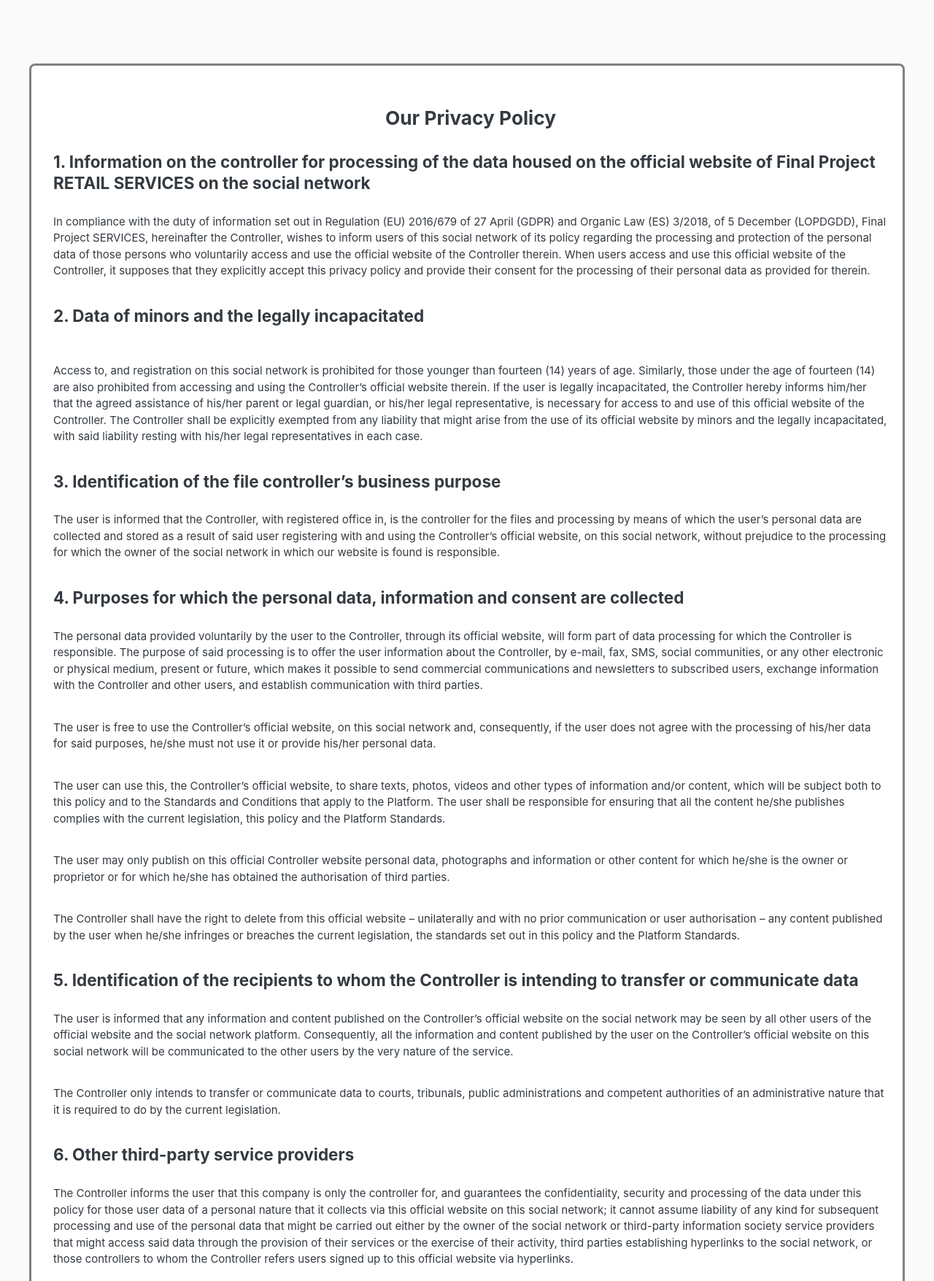
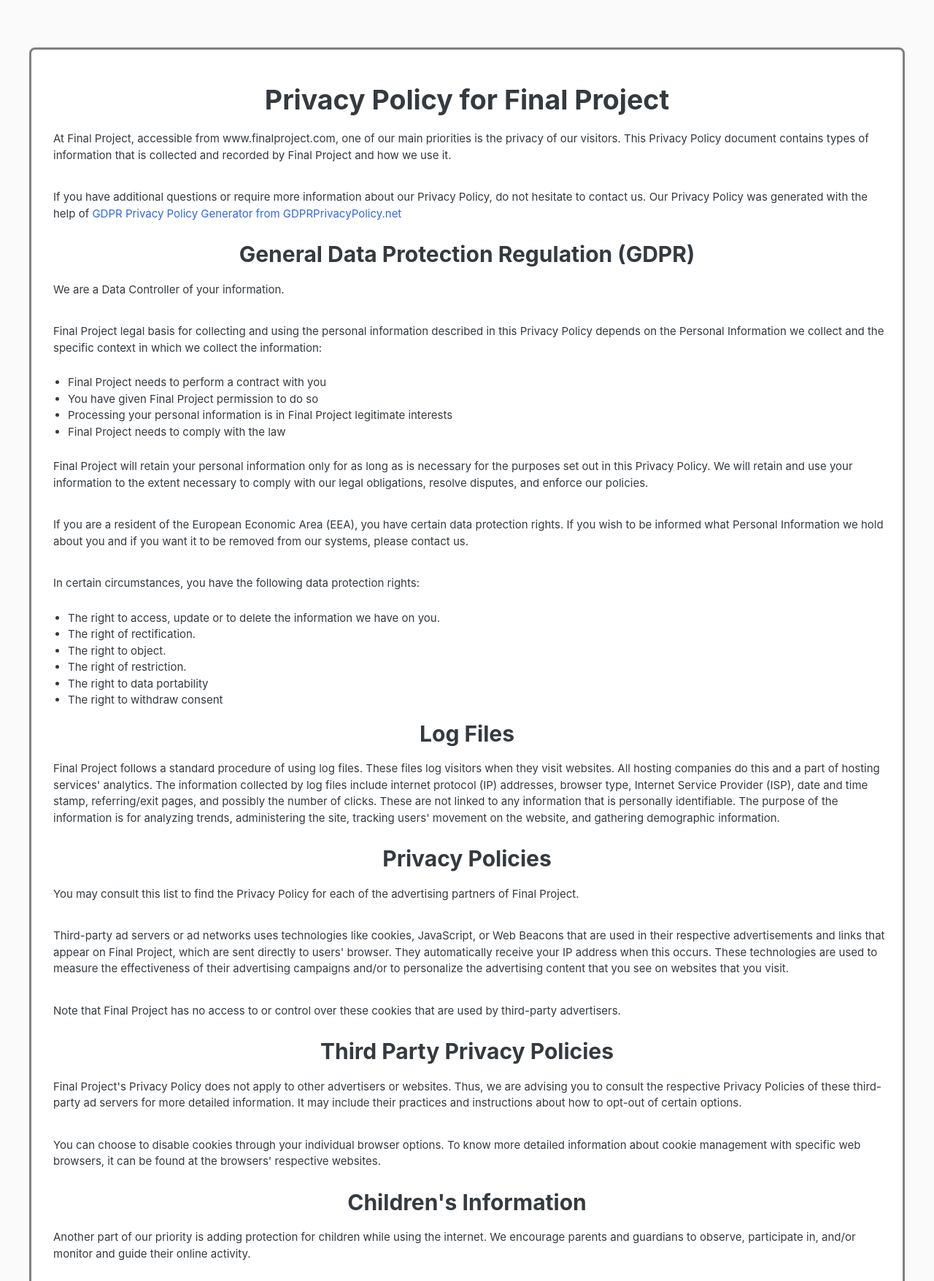
Before and after one commit to angelangelov82/ECommerceFullstack, a Django app: page /privacy/privacy_policy/ in a window 1280 px wide. Shown: the part 119-1874 px from the top of the page at 73% size. Run offline with Django 3.2, Linux system fonts and the light colour scheme; data that the repository does not hold is empty; some libraries are stand-ins or nearby versions; some web fonts are replaced.

Commit message:
final adjustments

```diff
--- a/templates/accounts/login.html
+++ b/templates/accounts/login.html
@@ -4,7 +4,7 @@
 
 <!-- ========================= SECTION CONTENT ========================= -->
 
-<section class="section-conten padding-y " style="min-height:78vh">
+<section class="section-conten padding-y mt-5" style="min-height:73.3vh">
 	{% include 'includes/alerts.html' %}
 <!-- ============================ COMPONENT LOGIN   ================================= -->
 {% if request.GET.command == 'verification' %}
@@ -19,7 +19,7 @@
 	<div class="card mx-auto" style="max-width: 400px; margin-top:50px;">
 
       <div class="card-body">
-      <h4 class="card-title mb-2">Sign in</h4>
+      <h4 class="card-title mb-4">Sign in</h4>
       <form class="" action="{% url 'login' %}" method="POST">
 				{% csrf_token %}
 
@@ -40,7 +40,7 @@
       </div> <!-- card-body.// -->
     </div> <!-- card .// -->
 
-     <p class="text-center mt-1">Don't have account? <a href="{% url 'register' %}">Sign up</a></p>
+     <p class="text-center mt-4">Don't have account? <a href="{% url 'register' %}">Sign up</a></p>
 
 <!-- ============================ COMPONENT LOGIN  END.// ================================= -->
 {% endif %}
--- a/templates/accounts/register.html
+++ b/templates/accounts/register.html
@@ -3,7 +3,7 @@
 {% block content %}
 
 <!-- ========================= SECTION CONTENT ========================= -->
-<section class="section-content mt-4  mb-5 padding-y" >
+<section class="section-content mt-4   padding-y" style="min-height:75.8vh">
 {% include 'includes/alerts.html' %}
 <!-- ============================ COMPONENT REGISTER   ================================= -->
 	<div class="card mx-auto" style="max-width:520px; margin-top:40px;">
--- a/templates/home.html
+++ b/templates/home.html
@@ -27,7 +27,7 @@
 
 <header class="section-heading">
 	<a href="{% url 'store' %}" class="btn btn-outline-primary float-right">See all</a>
-	<h3 class="section-title" style="color:blue;">Popular Flyfishing products</h3>
+	<h3 class="section-title" style="color:blue;">Popular Flyfishing Products</h3>
 </header><!-- sect-heading -->
 <br><br><br>
 
--- a/templates/includes/footer.html
+++ b/templates/includes/footer.html
@@ -8,7 +8,7 @@
 			</div>
 			<div class="col-md-9 text-md-center">
 				<span  class="px-2">St10314086  Final Project</span>
-				<span  class="px-2"><a href="{% url 'privacy_policy' %}">Privacy Policy</a></span>
+				<span  class="px-2"><a href="{% url 'privacy_policy' %}">Privacy and GDPR Policies</a></span>
 
 				<a id="social_media" href="https://www.facebook.com" target="_blank" class="fa fa-facebook" style="color: blue;"></a><!-- Social media links-->
 				<a id="social_media" href="https://twitter.com" target="_blank" class="fa fa-twitter" style="color: #f0cb92;"></a><!-- Social media links-->
--- a/templates/privacy/privacy_policy.html
+++ b/templates/privacy/privacy_policy.html
@@ -3,67 +3,77 @@
 {% load static %}
 
 {% block content %}
-<br>
+
 <section class="section-intro mt-5 padding-y-sm">
   <div id="divcon" class="container">
-    <h3 class="text-center mt-5">Our Privacy Policy</h3>
 
-    <h4>1. Information on the controller for processing of the data housed on the official website of Final Project RETAIL SERVICES on the social network</h4>
+    <h1 class="text-center mt-5">Privacy Policy for Final Project</h1>
 
-    <p>In compliance with the duty of information set out in Regulation (EU) 2016/679 of 27 April (GDPR) and Organic Law (ES) 3/2018, of 5 December (LOPDGDD), Final Project SERVICES, hereinafter the Controller, wishes to inform users of this social network of its policy regarding the processing and protection of the personal data of those persons who voluntarily access and use the official website of the Controller therein. When users access and use this official website of the Controller, it supposes that they explicitly accept this privacy policy and provide their consent for the processing of their personal data as provided for therein.</p>
+    <p>At Final Project, accessible from www.finalproject.com, one of our main priorities is the privacy of our visitors. This Privacy Policy document contains types of information that is collected and recorded by Final Project and how we use it.</p>
+
+    <p>If you have additional questions or require more information about our Privacy Policy, do not hesitate to contact us. Our Privacy Policy was generated with the help of <a href="https://www.gdprprivacypolicy.net/">GDPR Privacy Policy Generator from GDPRPrivacyPolicy.net</a></p>
+
+    <h2 class="text-center">General Data Protection Regulation (GDPR)</h2>
+    <p>We are a Data Controller of your information.</p>
+
+    <p>Final Project legal basis for collecting and using the personal information described in this Privacy Policy depends on the Personal Information we collect and the specific context in which we collect the information:</p>
+    <ul>
+        <li>Final Project needs to perform a contract with you</li>
+        <li>You have given Final Project permission to do so</li>
+        <li>Processing your personal information is in Final Project legitimate interests</li>
+        <li>Final Project needs to comply with the law</li>
+    </ul>
+
+    <p>Final Project will retain your personal information only for as long as is necessary for the purposes set out in this Privacy Policy. We will retain and use your information to the extent necessary to comply with our legal obligations, resolve disputes, and enforce our policies.</p>
+
+    <p>If you are a resident of the European Economic Area (EEA), you have certain data protection rights. If you wish to be informed what Personal Information we hold about you and if you want it to be removed from our systems, please contact us.</p>
+
+    <p>In certain circumstances, you have the following data protection rights:</p>
+    <ul>
+        <li>The right to access, update or to delete the information we have on you.</li>
+        <li>The right of rectification.</li>
+        <li>The right to object.</li>
+        <li>The right of restriction.</li>
+        <li>The right to data portability</li>
+        <li>The right to withdraw consent</li>
+    </ul>
+
+    <h2 class="text-center">Log Files</h2>
+
+    <p>Final Project follows a standard procedure of using log files. These files log visitors when they visit websites. All hosting companies do this and a part of hosting services' analytics. The information collected by log files include internet protocol (IP) addresses, browser type, Internet Service Provider (ISP), date and time stamp, referring/exit pages, and possibly the number of clicks. These are not linked to any information that is personally identifiable. The purpose of the information is for analyzing trends, administering the site, tracking users' movement on the website, and gathering demographic information.</p>
 
 
-    <h4>2. Data of minors and the legally incapacitated</h4>
-    <br>
-    <p>Access to, and registration on this social network is prohibited for those younger than fourteen (14) years of age. Similarly, those under the age of fourteen (14) are also prohibited from accessing and using the Controller’s official website therein. If the user is legally incapacitated, the Controller hereby informs him/her that the agreed assistance of his/her parent or legal guardian, or his/her legal representative, is necessary for access to and use of this official website of the Controller. The Controller shall be explicitly exempted from any liability that might arise from the use of its official website by minors and the legally incapacitated, with said liability resting with his/her legal representatives in each case.</p>
 
 
-    <h4>3. Identification of the file controller’s business purpose</h4>
+    <h2 class="text-center">Privacy Policies</h2>
 
-    <p>The user is informed that the Controller, with registered office in, is the controller for the files and processing by means of which the user’s personal data are collected and stored as a result of said user registering with and using the Controller’s official website, on this social network, without prejudice to the processing for which the owner of the social network in which our website is found is responsible.</p>
+    <P>You may consult this list to find the Privacy Policy for each of the advertising partners of Final Project.</p>
 
+    <p>Third-party ad servers or ad networks uses technologies like cookies, JavaScript, or Web Beacons that are used in their respective advertisements and links that appear on Final Project, which are sent directly to users' browser. They automatically receive your IP address when this occurs. These technologies are used to measure the effectiveness of their advertising campaigns and/or to personalize the advertising content that you see on websites that you visit.</p>
 
-    <h4>4. Purposes for which the personal data, information and consent are collected</h4>
+    <p>Note that Final Project has no access to or control over these cookies that are used by third-party advertisers.</p>
 
-    <p>The personal data provided voluntarily by the user to the Controller, through its official website, will form part of data processing for which the Controller is responsible. The purpose of said processing is to offer the user information about the Controller, by e-mail, fax, SMS, social communities, or any other electronic or physical medium, present or future, which makes it possible to send commercial communications and newsletters to subscribed users, exchange information with the Controller and other users, and establish communication with third parties.</p>
-    <p>The user is free to use the Controller’s official website, on this social network and, consequently, if the user does not agree with the processing of his/her data for said purposes, he/she must not use it or provide his/her personal data.</p>
-    <p>The user can use this, the Controller’s official website, to share texts, photos, videos and other types of information and/or content, which will be subject both to this policy and to the Standards and Conditions that apply to the Platform. The user shall be responsible for ensuring that all the content he/she publishes complies with the current legislation, this policy and the Platform Standards.</p>
-    <p>The user may only publish on this official Controller website personal data, photographs and information or other content for which he/she is the owner or proprietor or for which he/she has obtained the authorisation of third parties.</p>
-    <p>The Controller shall have the right to delete from this official website – unilaterally and with no prior communication or user authorisation – any content published by the user when he/she infringes or breaches the current legislation, the standards set out in this policy and the Platform Standards.</p>
+    <h2 class="text-center">Third Party Privacy Policies</h2>
 
+    <p>Final Project's Privacy Policy does not apply to other advertisers or websites. Thus, we are advising you to consult the respective Privacy Policies of these third-party ad servers for more detailed information. It may include their practices and instructions about how to opt-out of certain options. </p>
 
-    <h4>5. Identification of the recipients to whom the Controller is intending to transfer or communicate data</h4>
+    <p>You can choose to disable cookies through your individual browser options. To know more detailed information about cookie management with specific web browsers, it can be found at the browsers' respective websites.</p>
 
-    <p>The user is informed that any information and content published on the Controller’s official website on the social network may be seen by all other users of the official website and the social network platform. Consequently, all the information and content published by the user on the Controller’s official website on this social network will be communicated to the other users by the very nature of the service.</p>
-    <p>The Controller only intends to transfer or communicate data to courts, tribunals, public administrations and competent authorities of an administrative nature that it is required to do by the current legislation.</p>
+    <h2 class="text-center">Children's Information</h2>
 
+    <p>Another part of our priority is adding protection for children while using the internet. We encourage parents and guardians to observe, participate in, and/or monitor and guide their online activity.</p>
 
-    <h4>6. Other third-party service providers</h4>
+    <p>Final Project does not knowingly collect any Personal Identifiable Information from children under the age of 13. If you think that your child provided this kind of information on our website, we strongly encourage you to contact us immediately and we will do our best efforts to promptly remove such information from our records.</p>
 
-    <p>The Controller informs the user that this company is only the controller for, and guarantees the confidentiality, security and processing of the data under this policy for those user data of a personal nature that it collects via this official website on this social network; it cannot assume liability of any kind for subsequent processing and use of the personal data that might be carried out either by the owner of the social network or third-party information society service providers that might access said data through the provision of their services or the exercise of their activity, third parties establishing hyperlinks to the social network, or those controllers to whom the Controller refers users signed up to this official website via hyperlinks.</p>
+    <h2 class="text-center">Online Privacy Policy Only</h2>
 
+    <p>Our Privacy Policy created at GDPRPrivacyPolicy.net) applies only to our online activities and is valid for visitors to our website with regards to the information that they shared and/or collect in Final Project. This policy is not applicable to any information collected offline or via channels other than this website.</p>
 
-    <h4>7. Quality of the data</h4>
+    <h2 class="text-center">Consent</h2>
 
-    <p>The Controller informs users that, unless there is a legally constituted representation, no user may use the identity of another person and communicate his/her personal data; users must bear in mind at all times that they may only provide personal data corresponding to their own identity, and which must be appropriate, relevant, current, accurate and true. In any event, users must respect the privacy of third parties, whether or not the latter are users of the social network or of the Controller’s official website, on said social network.</p>
-
-
-    <h4>8.Rights assisting the Data Subject</h4>
-
-    <p>- Right to withdraw consent at any time</p>
-    <p>- Right of access, rectification, portability and erasure of your data and the right to restrict and object to them being processed.</p>
-    <p>- Right to lodge a complaint with the Supervisory Authority (agpd.es) if you consider that the processing does not comply with the current legislation.</p>
-
-    <h4>9. Other information of interest</h4>
-
-    <p>The Controller may modify and/or replace this policy at any time; said policy may, depending on the case, replace, complete and/or modify the one currently published here. For this reason, users must access the policies periodically in order to stay up to date.</p>
-    <p>Users may contact the Controller using the social network’s internal messaging service, or by using the following contact addresses and details:</p>
-    <p>Final Project RETAIL SERVICES<br>
-    O’Connel <br>
-    Dublin 1 (Ireland)<br>
-    aa3942002@gmail.com</p>
-    <p>Users may also consult the standards and policies published by the owner of the social network for use thereof.</p>
+    <p>By using our website, you hereby consent to our Privacy Policy and agree to its terms.</p>
   </div>
 </section>
-<br>
+<br><br>
+
 {% endblock %}
--- a/templates/store/store.html
+++ b/templates/store/store.html
@@ -5,7 +5,7 @@
 {% block content %}
 
 <!-- ========================= SECTION PAGETOP ========================= -->
-<section class="section-pagetop bg">
+<section class="section-pagetop bg mb-2" >
 <div class="container">
 	<h2 style="color:blue;">Final Project Store</h2>
 </div> <!-- container //  -->
@@ -13,13 +13,13 @@
 <!-- ========================= SECTION INTRO END// ========================= -->
 
 <!-- ========================= SECTION CONTENT ========================= -->
-<section class="section-content padding-y">
+<section class="section-content padding-y " style="min-height:62.7vh">
 <div class="container">
 
 <div class="row">
 	<aside class="col-md-3">
 
-<div class="card" style="margin-top:62px !important;">
+<div class="card mb-5" style="margin-top:62px !important;">
 	<article class="filter-group ">
 		<header class="card-header">
 			<a href="#" data-toggle="collapse" data-target="#collapse_1" aria-expanded="true" class="">
```
